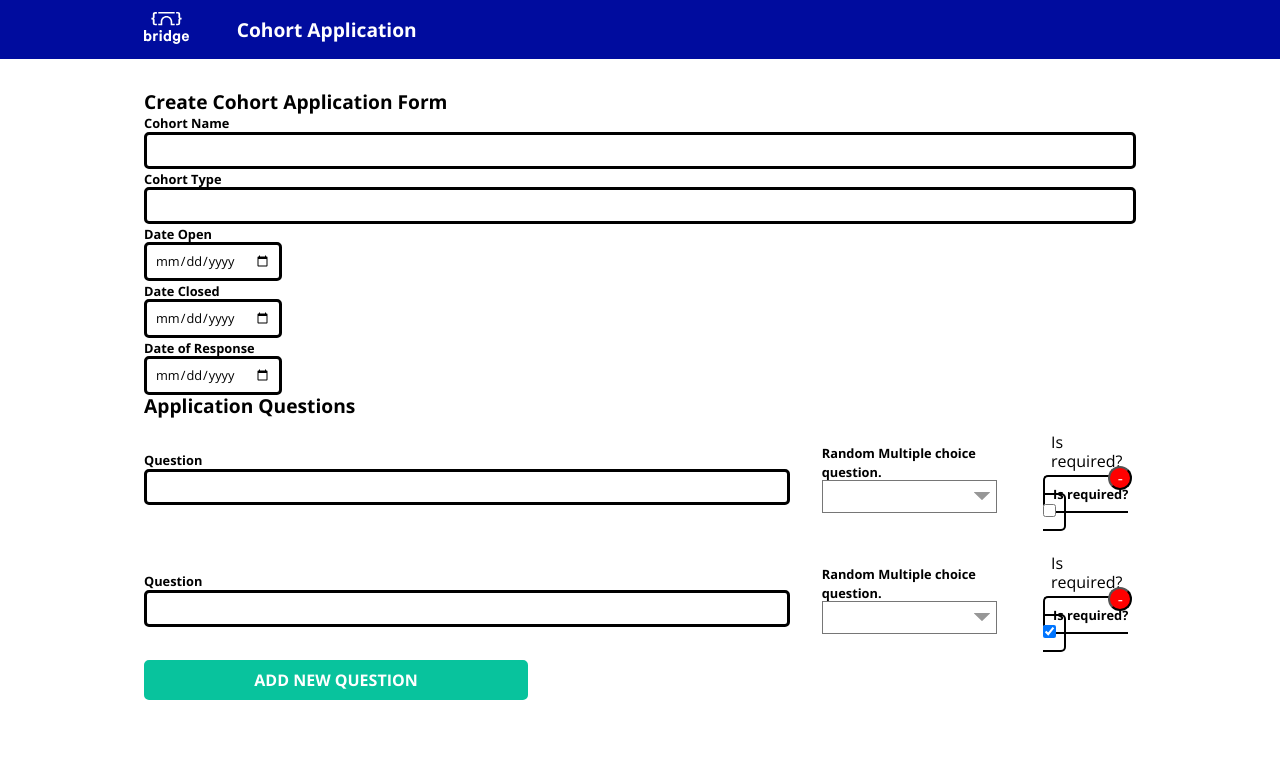
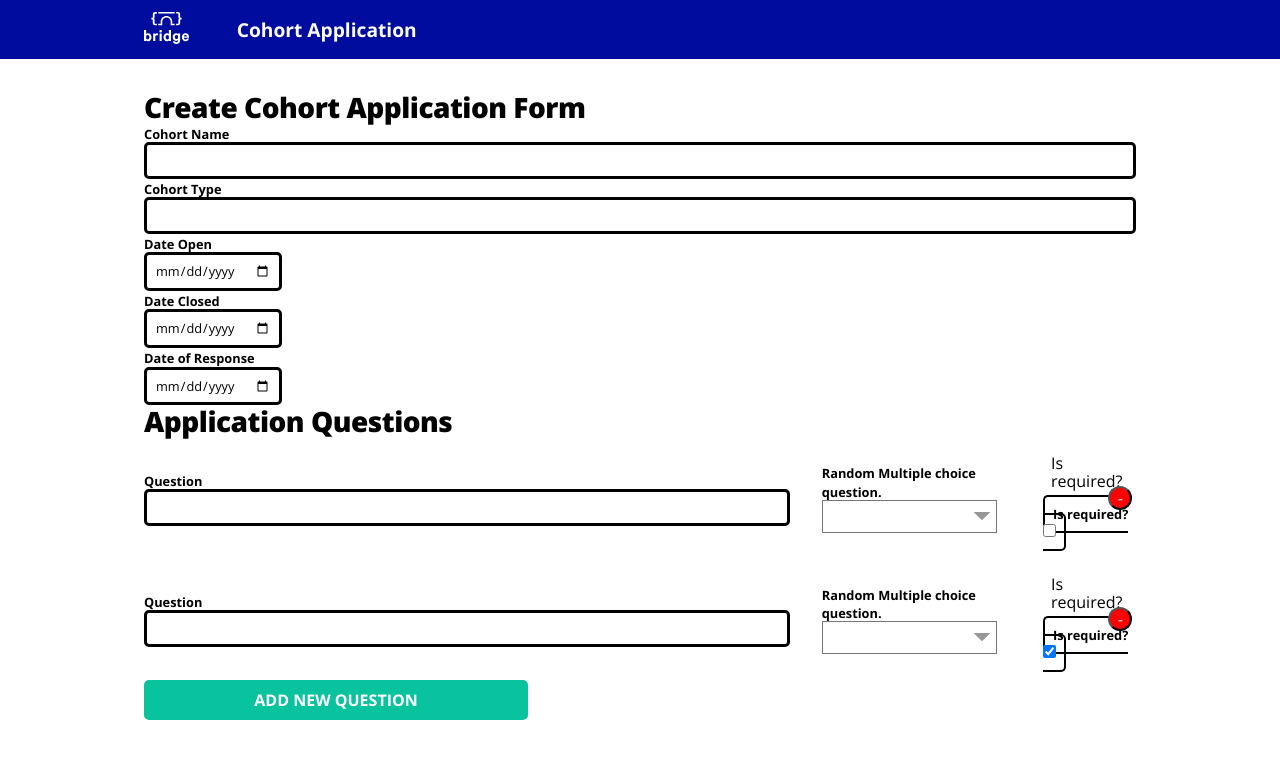
Before and after one commit to bridge-school/applications-frontend, a React (Create React App) app: page /admin/create in a window 1280 px wide. Shown: the top 758 px of the page. Built offline with nearby package versions, Linux system fonts and the light colour scheme.

Commit message:
Increase page title size and weight

```diff
--- a/public/index.html
+++ b/public/index.html
@@ -1,11 +1,16 @@
 <!DOCTYPE html>
 <html lang="en">
-
   <head>
     <meta charset="utf-8" />
     <link rel="shortcut icon" href="%PUBLIC_URL%/favicon.ico" />
-  <link href="https://fonts.googleapis.com/css?family=Open+Sans:400,700&display=swap" rel="stylesheet" />
-  <meta name="viewport" content="width=device-width, initial-scale=1, shrink-to-fit=no" />
+    <link
+      href="https://fonts.googleapis.com/css?family=Open+Sans:400,700,800&display=swap"
+      rel="stylesheet"
+    />
+    <meta
+      name="viewport"
+      content="width=device-width, initial-scale=1, shrink-to-fit=no"
+    />
     <meta name="theme-color" content="#000000" />
     <!--
       manifest.json provides metadata used when your web app is added to the
@@ -38,5 +43,4 @@
       To create a production bundle, use `npm run build` or `yarn build`.
     -->
   </body>
-
 </html>
--- a/src/components/PageTitle.js
+++ b/src/components/PageTitle.js
@@ -3,7 +3,9 @@ import styled from 'styled-components';
 import PropTypes from 'prop-types';
 
 const Title = styled.h2`
-  font-size: 1.2rem;
+  font-size: 1.75rem;
+  letter-spacing: -0.5px;
+  font-weight: 800;
   margin: 0;
 `;
 
```
Lines whose indentation alone changed are shown as unchanged.
